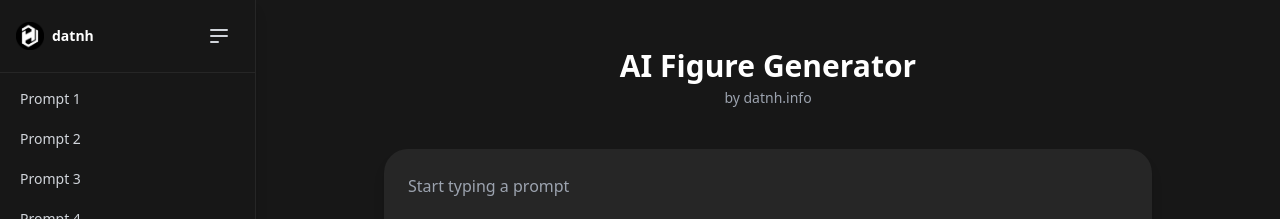
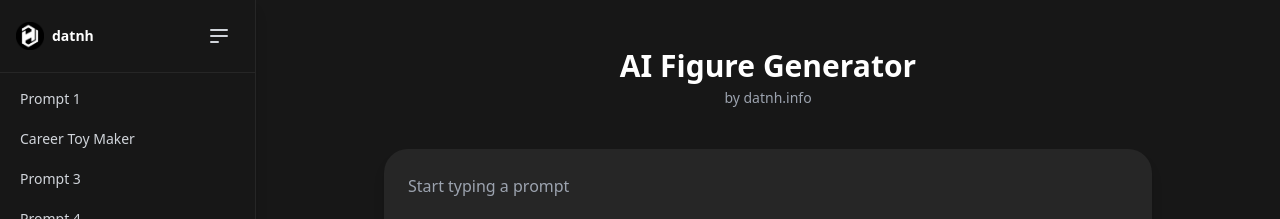
Before and after one commit to byte2069/AI-Figure-Generator, a Next.js app: page / in a window 1280 px wide. Shown: the top 219 px of the page. Built offline with nearby package versions, Linux system fonts and the light colour scheme.

Commit message:
Update Sidebar.js

```diff
--- a/components/Sidebar.js
+++ b/components/Sidebar.js
@@ -8,7 +8,7 @@
 
   const prompts = [
     { title: "Prompt 1", value: "Use the nano-banana model to create a 1/7 scale commercialized figure of the character in the illustration, in a realistic style and environment. Place the figure on a computer desk, using a circular transparent acrylic base with no text. On the computer screen, show the ZBrush modeling process of the figure. Beside the computer screen, place a BANDAI-style toy packaging box printed with the original artwork." },
-    { title: "Prompt 2", value: "Một bức tượng thần thoại Hy Lạp bằng đồng" },
+    { title: "Career Toy Maker", value: "A full-figure action figure of a [GENDER] displayed in its original blister pack packaging. 3D toy style. On the top packaging card, the name '[NAME]' is written prominently, with the role '[CAREER]' written below it. The figure represents [TÊN_NGƯỜI] and is wearing [OUTFIT]. Inside the blister pack, next to the figure, are the following accessories: [ACCESSORIES]. The packaging card has a [BOX_DESIGN]. [OPTIONAL_STYLE]. Photorealistic rendering, studio lighting, clear focus on the packaging and figure. --ar 2:3" },
     { title: "Prompt 3", value: "Nhân vật anime phong cách Studio Ghibli" },
     { title: "Prompt 4", value: "Robot chiến binh đứng trên núi tuyết" },
     { title: "Prompt 5", value: "Chân dung phong cách tranh sơn dầu" },
```
